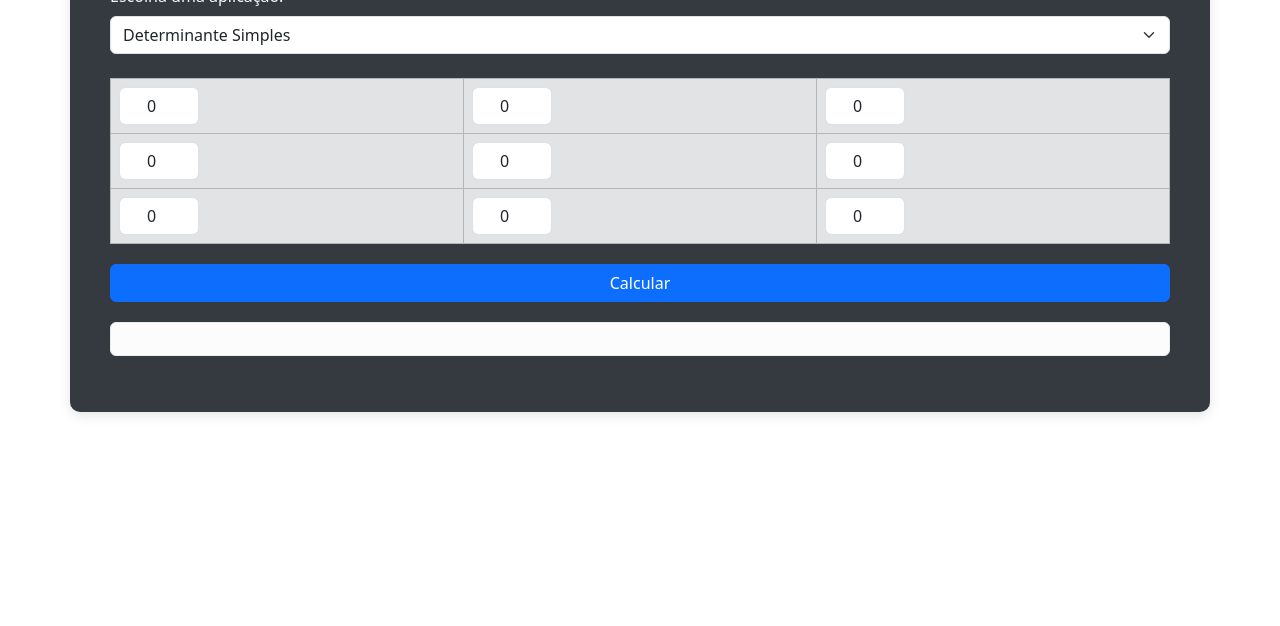
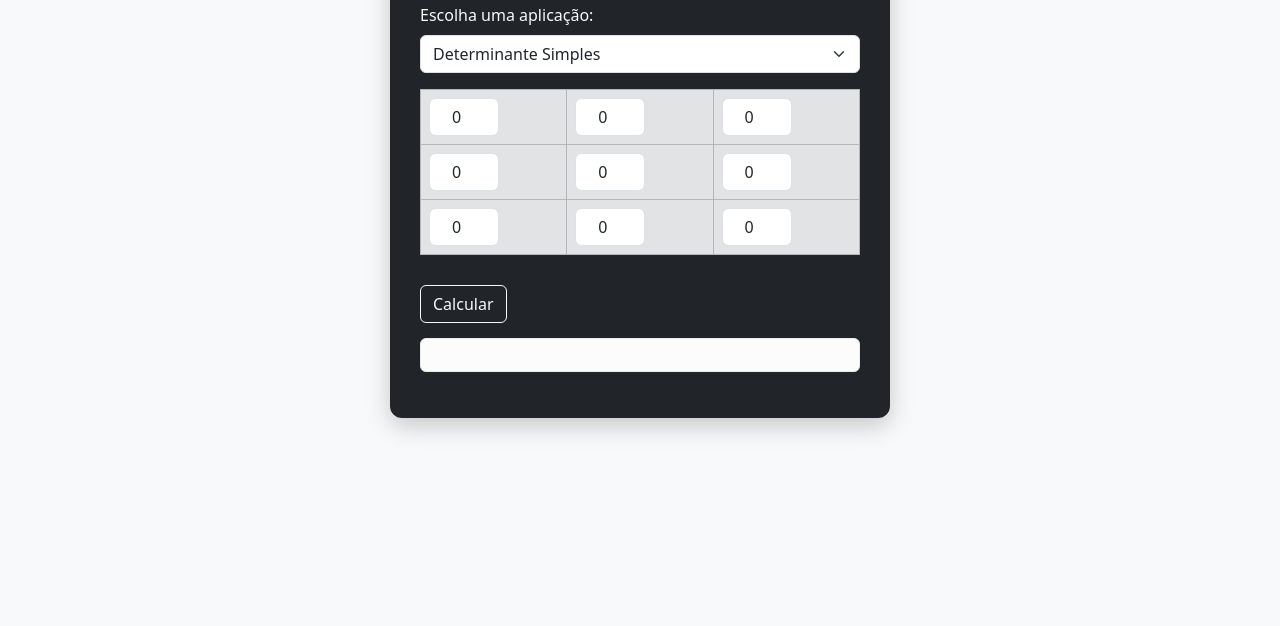
Before and after one commit to GabrieelX/calculadora-de-matriz, a plain HTML site: page index.html in a window 1280 px wide. Shown: the part 174-800 px from the top of the page. Drawn offline with nearby package versions, Linux system fonts and the light colour scheme.

Commit message:
Update index.html

```diff
--- a/index.html
+++ b/index.html
@@ -6,30 +6,37 @@
   <title>Matriz 3x3 - Determinante e Aplicações</title>
   <link href="https://cdn.jsdelivr.net/npm/bootstrap@5.3.3/dist/css/bootstrap.min.css" rel="stylesheet" integrity="sha384-QWTKZyjpPEjISv5WaRU9OFeRpok6YctnYmDr5pNlyT2bRjXh0JMhjY6hW+ALEwIH" crossorigin="anonymous">
   <style>
+    body {
+      background-color: #f8f9fa;
+    }
     .container-custom {
-      margin-top: 50px;
-      background-color: #343a40;
-      padding: 40px;
-      border-radius: 10px;
-      box-shadow: 0px 4px 12px rgba(0, 0, 0, 0.1);
+      max-width: 500px;
+      margin: 50px auto;
+      background-color: #212529;
+      padding: 30px;
+      border-radius: 12px;
+      box-shadow: 0px 8px 24px rgba(0, 0, 0, 0.2);
     }
     h2 {
-      margin-bottom: 30px;
+      margin-bottom: 20px;
     }
     .table {
-      margin-bottom: 20px;
+      margin-bottom: 15px;
     }
     input[type="number"] {
-      width: 80px;
+      width: 70px;
       text-align: center;
     }
     button {
-      width: 100%;
-      margin-bottom: 20px;
+      margin-top: 15px;
+      margin-bottom: 15px;
     }
     #resultado {
       font-weight: bold;
       font-size: 1.2em;
+    }
+    #termosIndependentes h5 {
+      margin-bottom: 10px;
     }
     .hidden {
       display: none;
@@ -41,7 +48,7 @@
   <div class="container container-custom text-light">
     <h2 class="text-center">Calculadora de Determinante e Aplicações</h2>
 
-    <div class="mb-4">
+    <div class="mb-3">
       <label for="aplicacao" class="form-label">Escolha uma aplicação:</label>
       <select id="aplicacao" class="form-select" onchange="toggleTermosIndependentes()">
         <option value="determinante">Determinante Simples</option>
@@ -51,7 +58,7 @@
       </select>
     </div>
 
-    <table class="table table-bordered table-secondary text-center">
+    <table class="table table-bordered table-secondary text-center" style="border-radius: 20px;">
       <tbody>
         <tr>
           <td><input type="number" id="a11" class="form-control" value="0"></td>
@@ -73,18 +80,18 @@
 
     <div id="termosIndependentes" class="hidden">
       <h5 class="text-center">Termos Independentes</h5>
-      <div class="mb-3">
+      <div class="mb-2">
         <input type="number" id="b1" class="form-control" placeholder="b1">
       </div>
-      <div class="mb-3">
+      <div class="mb-2">
         <input type="number" id="b2" class="form-control" placeholder="b2">
       </div>
-      <div class="mb-3">
+      <div class="mb-2">
         <input type="number" id="b3" class="form-control" placeholder="b3">
       </div>
     </div>
 
-    <button class="btn btn-primary" onclick="calcular()">Calcular</button>
+    <button class="btn btn-outline-light" onclick="calcular()">Calcular</button>
 
     <div id="resultado" class="alert alert-light text-center"></div>
   </div>
@@ -92,3 +99,6 @@
   <script src="script.js"></script>
 
   <script src="https://cdn.jsdelivr.net/npm/bootstrap@5.3.3/dist/js/bootstrap.bundle.min.js" integrity="sha384-YvpcrYf0tY3lHB60NNkmXc5s9fDVZLESaAA55NDzOxhy9GkcIdslK1eN7N6jIeHz" crossorigin="anonymous"></script>
+
+</body>
+</html>
```
